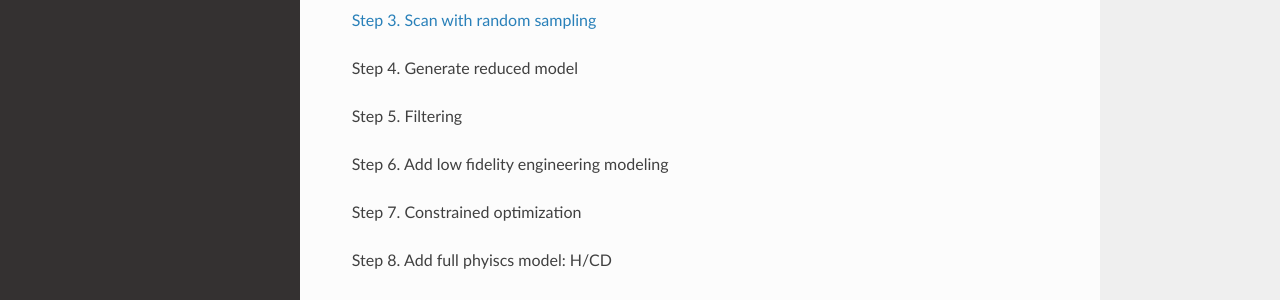
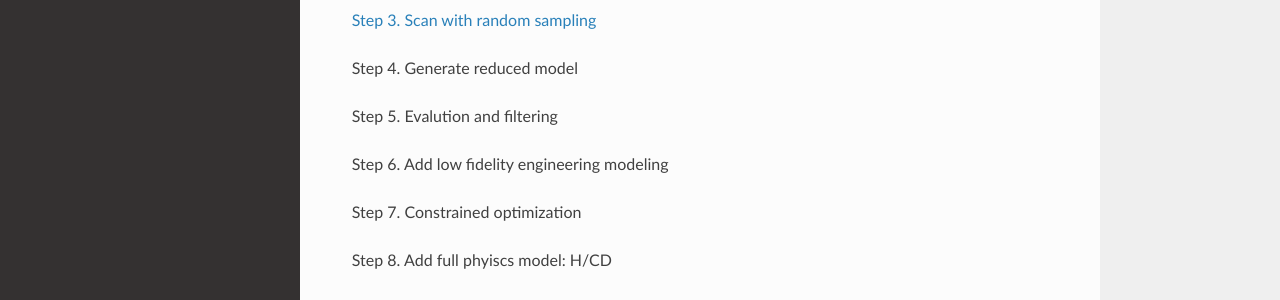
Before and after one commit to ORNL-Fusion/tokdesigner-doc, a Sphinx documentation site: the page built from docs/step0.rst, in a window 1280 px wide and 1253 px high. Shown: the part 695-995 px from the top of the window. Built offline with Sphinx 7.4.7 and the Read the Docs theme 2.0.0, drawn with Linux system fonts in a browser that asks for light colours.

Commit message:
correct typo

```diff
--- a/docs/step0.rst
+++ b/docs/step0.rst
@@ -33,9 +33,9 @@
 
 :doc:`Step 3. Scan with random sampling<random_sample>`
 
-:doc:`Step 4. Generate reduced model<reduce>`
+:doc:`Step 4. Generate reduced model<reduced_model>`
 
-:doc:`Step 5. Filtering<filtering>`
+:doc:`Step 5. Evalution and filtering<evaluate>`
 
 :doc:`Step 6. Add low fidelity engineering modeling<external0>`
 
--- a/docs/step2.rst
+++ b/docs/step2.rst
@@ -17,7 +17,7 @@
 
 .. code-block:: bash
 
-    grid.py --input=grid.json --sim=32
+    grid.py --input=grid.json --nsim=32
 
 This will generate the input file for DAKOTA (dakota.in) and massive serial (inscan).
 The option ``--nsim`` specifies the number of cocurrent runs for DAKOTA.
```
Also changed, not shown: other parts of docs/step2.rst (+1 -1 lines).
